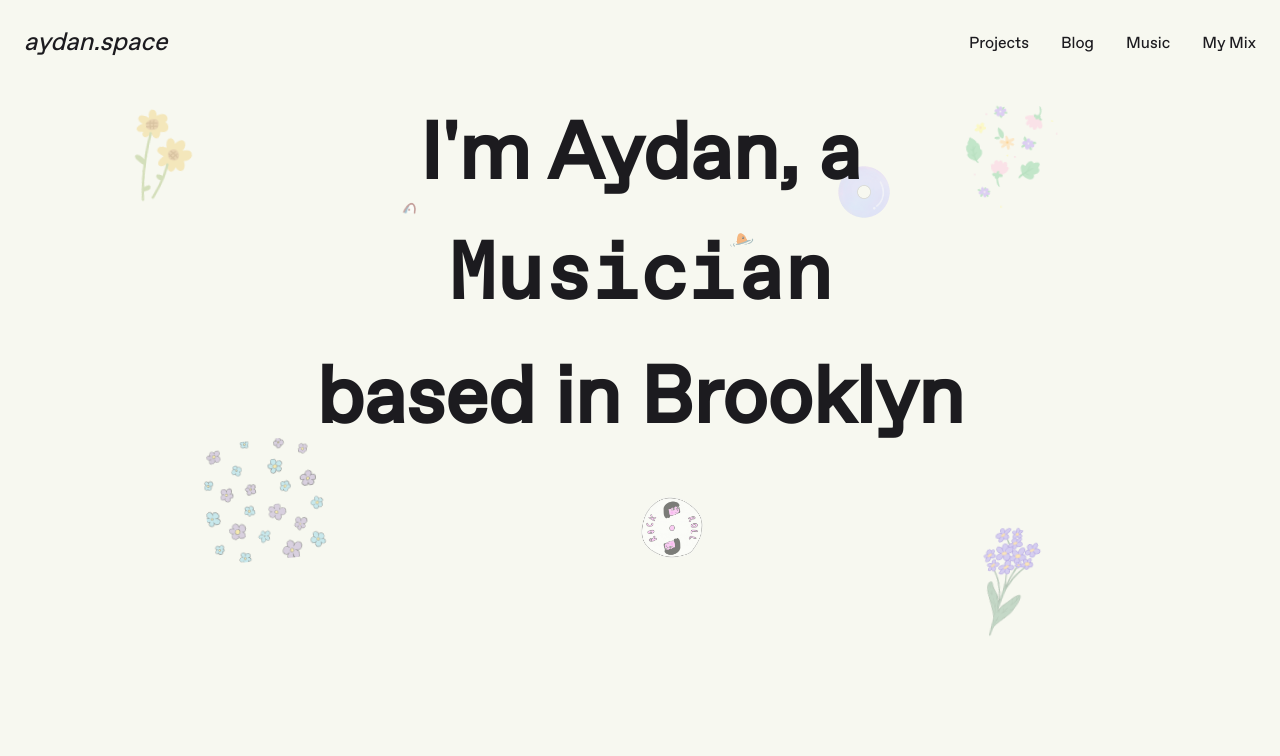
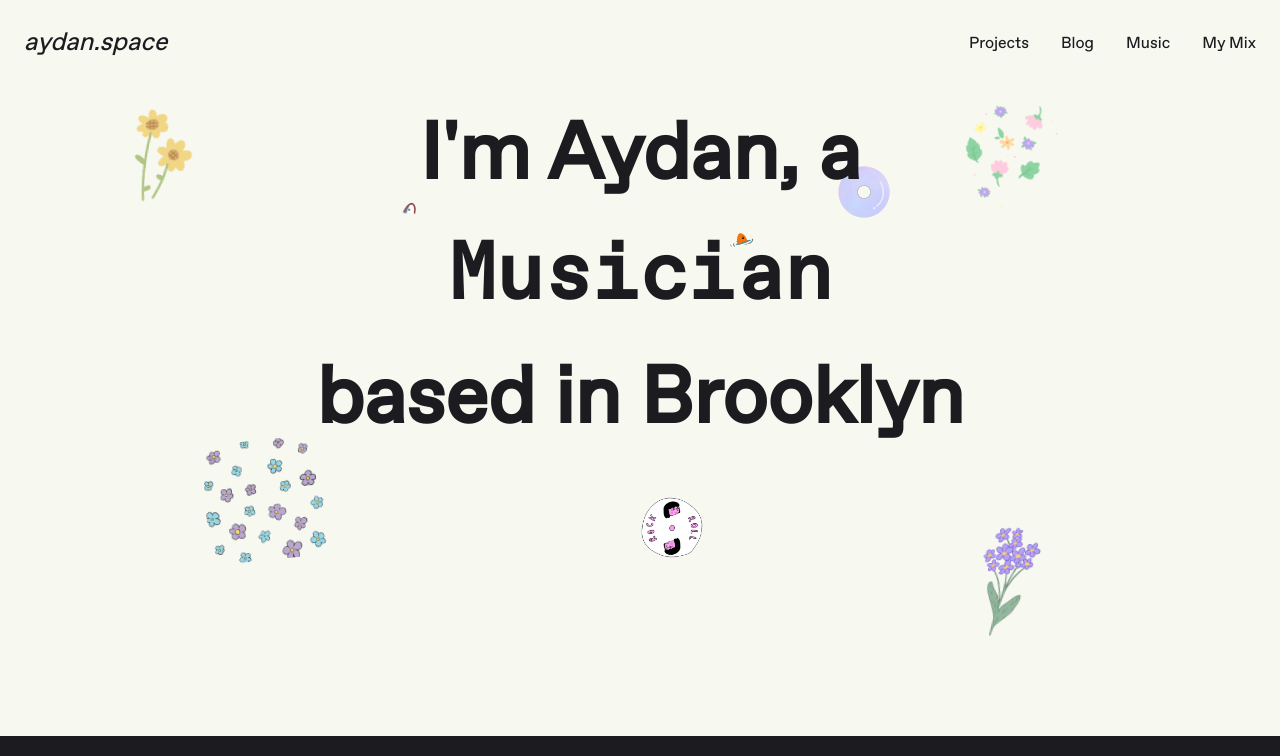
Before and after one commit to aydangoon/aydan.space, a Next.js app: page / in a window 1280 px wide. Shown: the top 756 px of the page. Built offline with nearby package versions, Linux system fonts and the light colour scheme; grey boxes are pictures that could not be loaded.

Commit message:
background styling working, just need to place in elements

```diff
--- a/package.json
+++ b/package.json
@@ -20,6 +20,7 @@
     "react": "^18",
     "react-dom": "^18",
     "react-fast-marquee": "^1.6.4",
+    "tailwind": "^4.0.0",
     "tailwind-merge": "^2.2.1",
     "tailwindcss-animate": "^1.0.7"
   },
--- /dev/null
+++ b/src/app/background.tsx
@@ -0,0 +1,44 @@
+import { FC } from '@/lib/utils/types'
+
+const Background: FC = () => {
+  return (
+    <div
+      style={{
+        position: 'fixed',
+        inset: '0',
+        zIndex: 0,
+        width: '100dvw',
+        height: '100dvh',
+        overflow: 'hidden',
+        display: 'flex',
+        justifyContent: 'center',
+        alignItems: 'center',
+      }}
+    >
+      <div
+        style={{
+          width: 'max(1000px, 100%)',
+          height: '100%',
+          position: 'absolute',
+          left: '50%',
+          top: '50%',
+          transform: 'translate(-50%, -50%)',
+        }}
+      >
+        <img className="absolute left-[8%] top-[12%] h-[15%] rotate-6" src="/imgs/sunflowers.gif" />
+        <img
+          className="absolute bottom-[20%] right-[18%] h-[15%] rotate-6"
+          src="/imgs/violets.gif"
+        />
+        <img className="absolute right-[16%] top-[12%] h-[15%] -rotate-6" src="/imgs/buds.gif" />
+        <img className="absolute bottom-[30%] left-[16%] h-[15%] -rotate-6" src="/imgs/buds2.gif" />
+        <img className="absolute bottom-[30%] left-[50%] h-[8%]" src="/imgs/spinning-cd.gif" />
+        <img className="absolute right-[30%] top-[20%] h-[8%]" src="/imgs/spinning-cd2.gif" />
+        <img className="absolute left-[30%] top-[20%] h-[8%]" src="/imgs/fish-jumping.gif" />
+        <img className="absolute left-[50%] top-[25%] h-[8%]" src="/imgs/fish-jumping2.gif" />
+      </div>
+    </div>
+  )
+}
+
+export default Background
--- a/src/app/page.tsx
+++ b/src/app/page.tsx
@@ -4,26 +4,15 @@ import React from 'react'
 import { Button } from '@/components/ui/button'
 import { FC } from '@/lib/utils/types'
 
+import Background from './background'
 import GlitchedText from './glitched-text'
 
 const Home: FC = () => {
   return (
     <div>
-      <div className="fixed inset-0 z-0 opacity-50">
-        <img className="absolute left-[8%] top-[12%] h-[15%] rotate-6" src="/imgs/sunflowers.gif" />
-        <img
-          className="absolute bottom-[20%] right-[18%] h-[15%] rotate-6"
-          src="/imgs/violets.gif"
-        />
-        <img className="absolute right-[16%] top-[12%] h-[15%] -rotate-6" src="/imgs/buds.gif" />
-        <img className="absolute bottom-[30%] left-[16%] h-[15%] -rotate-6" src="/imgs/buds2.gif" />
-        <img className="absolute bottom-[30%] left-[50%] h-[8%]" src="/imgs/spinning-cd.gif" />
-        <img className="absolute right-[30%] top-[20%] h-[8%]" src="/imgs/spinning-cd2.gif" />
-        <img className="absolute left-[30%] top-[20%] h-[8%]" src="/imgs/fish-jumping.gif" />
-        <img className="absolute left-[50%] top-[25%] h-[8%]" src="/imgs/fish-jumping2.gif" />
-      </div>
+      <Background />
       <main className="relative z-10 mx-auto w-full px-2 sm:px-8 xl:w-[1280px]">
-        <section className="h-[max(70dvh,40rem)] w-full">
+        <section className="relative h-[max(70dvh,40rem)] w-full">
           <h1 className="text-center text-3xl font-bold sm:text-4xl">
             I&apos;m Aydan, a
             <br />
@@ -31,7 +20,7 @@ const Home: FC = () => {
             <br /> based in Brooklyn
           </h1>
         </section>
-        <div className="flex w-full flex-col space-y-64">
+        {/* <div className="flex w-full flex-col space-y-64">
           <section className="relative flex w-full flex-wrap justify-center pl-8 sm:flex-nowrap">
             <aside
               style={{ transformOrigin: 'top left', transform: 'rotate(-90deg) translateX(-100%)' }}
@@ -118,7 +107,7 @@ const Home: FC = () => {
               </div>
             </div>
           </section>
-        </div>
+        </div> */}
       </main>
     </div>
   )
```
Also changed, not shown: 1 other file (tests, documents, lock files or other folders).
